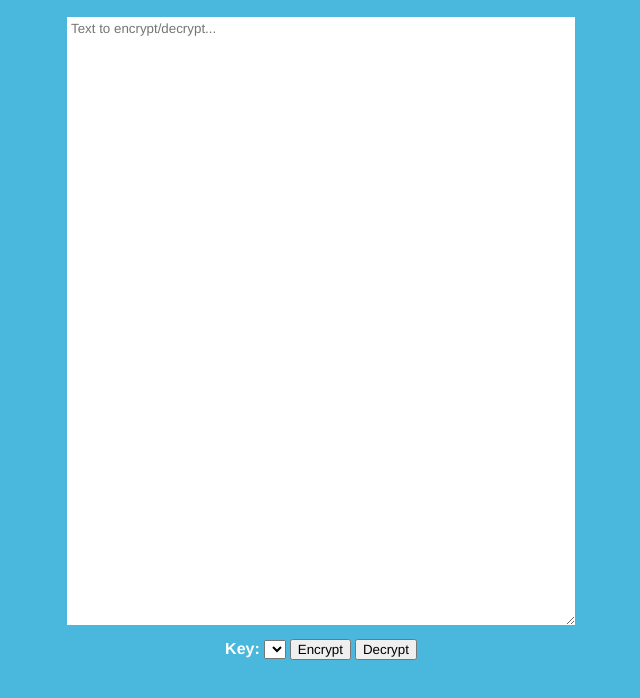
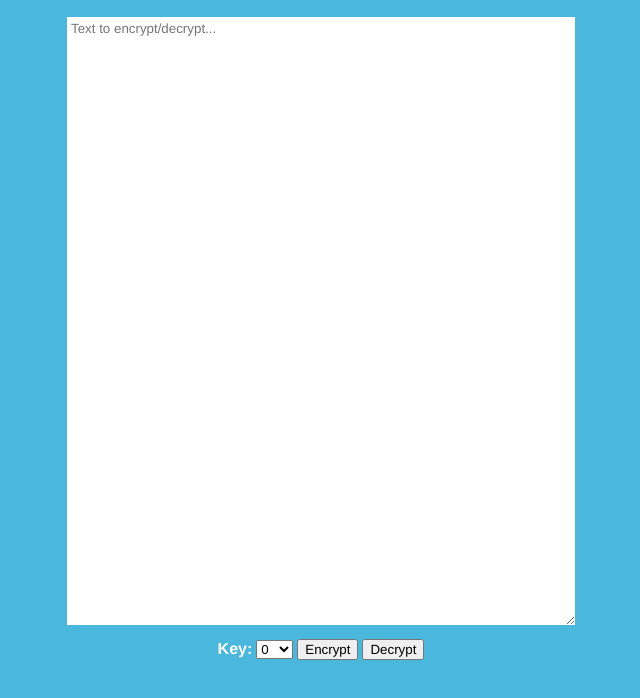
Before and after one commit to drashevsky/PandorasNetwork, a website: page httpdocs/public/caesar_cipher_page.html in a window 1280 px wide. Shown: the part 64-762 px from the top of the page, without its empty margins (319-959 px from the left). Drawn offline with Linux system fonts and the light colour scheme.

Commit message:
Add files via upload

```diff
--- a/httpdocs/public/caesar_cipher_page.html
+++ b/httpdocs/public/caesar_cipher_page.html
@@ -36,7 +36,7 @@
                 font-family: helvetica;
             }
         </style>
-        <script src="caesar_cipher.js"></script> <!--The main JS file-->
+        <script src="/script/caesar_cipher.js"></script> <!--The main JS file-->
     </head>
     <body>
         <h1>Caesar Cipher</h1>
```
